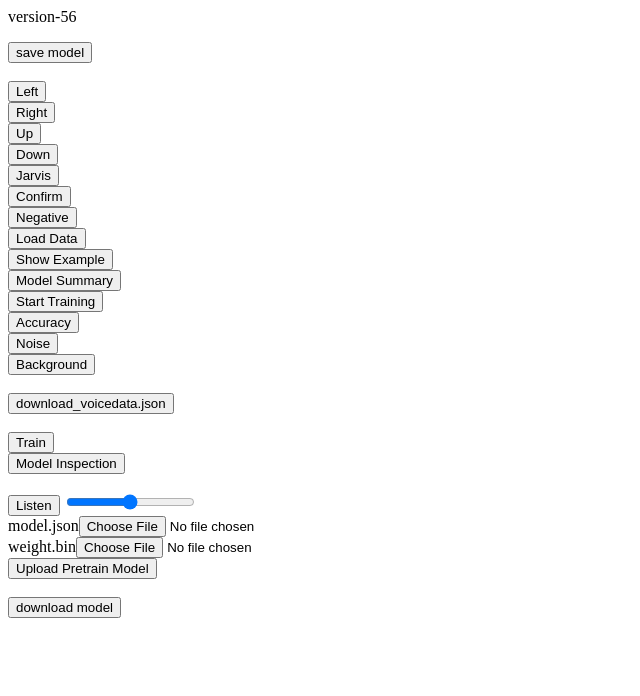
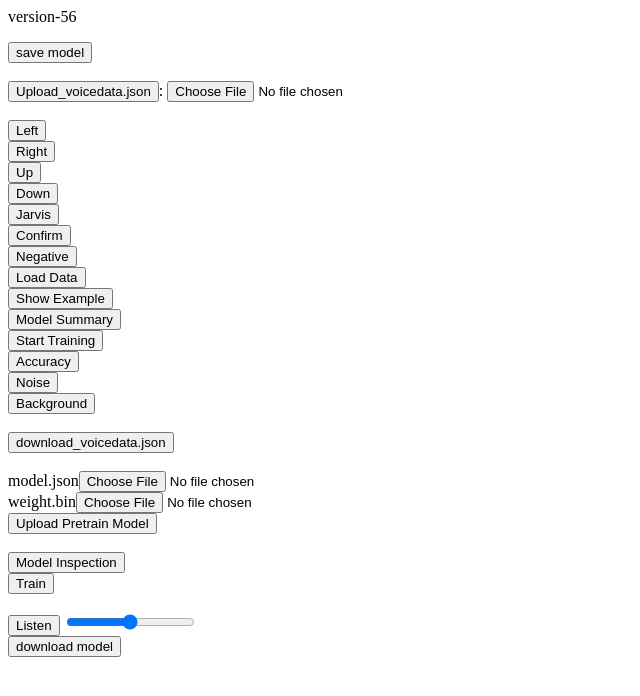
Before and after one commit to calvinlee1102/audio-test, a plain HTML site: page index.html in a window 1280 px wide. Shown: the whole page, without its empty margins (0-640 px from the left). Drawn offline with Linux system fonts and the light colour scheme; no server answers.

Commit message:
Add files via upload

```diff
--- a/index.html
+++ b/index.html
@@ -23,12 +23,23 @@
             downloadAnchorNode.click();
             downloadAnchorNode.remove();
         }
+        function upload_voicedata() {
+            var file = document.getElementById("upload_voicedata").files[0];
+            var reader = new FileReader();
+            reader.readAsDataURL(file);
+            reader.onload = function (e) {
+                examples = JSON.parse(decodeURIComponent(this.result.slice(29, this.result.length)));
+            }
+        }
     </script>
 </head>
 <body>
     <p>version-56</p>
     <div id="console"></div>
     <button onclick="downloadModelLocally()">save model</button><br /><br />
+
+    <button onclick="upload_voicedata();">Upload_voicedata.json</button>: <input id="upload_voicedata" type="file" /><br /><br />
+
     <button id="left" onmousedown="collect(0)" onmouseup="collect(null)">Left</button><br />
     <button id="right" onmousedown="collect(1)" onmouseup="collect(null)">Right</button><br />
     <button onmousedown="collect(2)" onmouseup="collect(null)">Up</button><br />
@@ -43,17 +54,18 @@
     <button onmousedown="collect(11)" onmouseup="collect(null)">Accuracy</button><br />
     <button id="noise" onmousedown="collect(12)" onmouseup="collect(null)">Noise</button><br />
     <button onmousedown="collect(13)" onmouseup="collect(null)">Background</button><br /><br />
-    <button onclick="downloadObjectAsJson(examples,'voicedata')">download_voicedata.json</button>
+    <button onclick="downloadObjectAsJson(examples,'voicedata')">download_voicedata.json</button><br /><br />
 
-    <br /><br />
-    <button id="train" onclick="train()">Train</button><br />
-    <button onclick="modelinspection();">Model Inspection</button>
-    <br /><br />
-    <button id="listen" onclick="listen()">Listen</button>
-    <input type="range" id="output" min="0" max="10" step="0.1"><br />
+
     model.json<input id="uploadmodel" type="file" /><br />
     weight.bin<input id="uploadweight" type="file" /><br />
     <button id="UploadModelFile" onclick="buildModel();">Upload Pretrain Model</button><br /><br />
+    <button onclick="modelinspection();">Model Inspection</button><br />
+    <button id="train" onclick="train()">Train</button><br /><br />
+
+    <button id="listen" onclick="listen()">Listen</button>
+    <input type="range" id="output" min="0" max="10" step="0.1"><br />
+
     <button onclick="downloadModelLocally();">download model</button>
 </body>
 </html>
```
